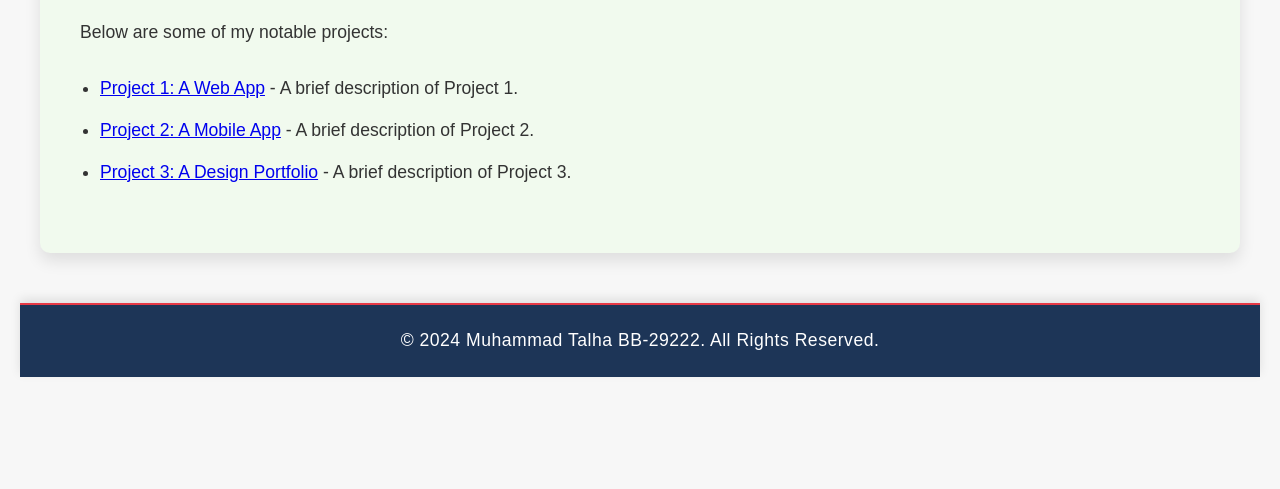
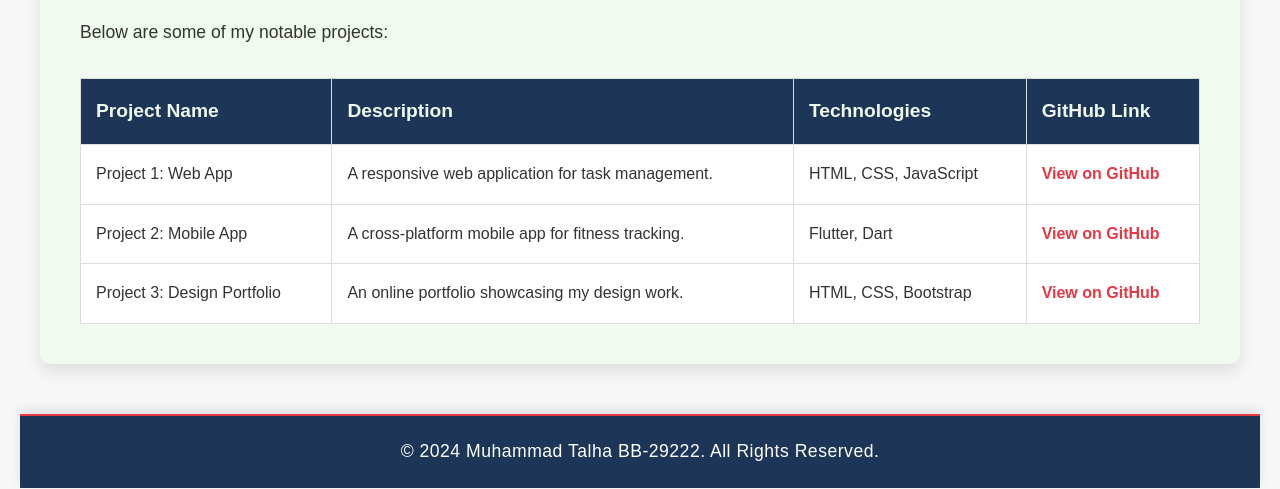
Before and after one commit to talha925/web-eng-assign, a plain HTML site: page projects.html in a window 1280 px wide. Shown: the part 311-800 px from the top of the page. Drawn offline with Linux system fonts and the light colour scheme.

Commit message:
Update projects.html

```diff
--- a/projects.html
+++ b/projects.html
@@ -20,11 +20,38 @@
     <main>
         <h2>Project Highlights</h2>
         <p>Below are some of my notable projects:</p>
-        <ul>
-            <li><a href="https://github.com/yourusername/project1">Project 1: A Web App</a> - A brief description of Project 1.</li>
-            <li><a href="https://github.com/yourusername/project2">Project 2: A Mobile App</a> - A brief description of Project 2.</li>
-            <li><a href="https://github.com/yourusername/project3">Project 3: A Design Portfolio</a> - A brief description of Project 3.</li>
-        </ul>
+
+        <!-- Table of Projects -->
+        <table border="1" cellspacing="0" cellpadding="10">
+            <thead>
+                <tr>
+                    <th>Project Name</th>
+                    <th>Description</th>
+                    <th>Technologies</th>
+                    <th>GitHub Link</th>
+                </tr>
+            </thead>
+            <tbody>
+                <tr>
+                    <td>Project 1: Web App</td>
+                    <td>A responsive web application for task management.</td>
+                    <td>HTML, CSS, JavaScript</td>
+                    <td><a href="https://github.com/yourusername/project1" target="_blank">View on GitHub</a></td>
+                </tr>
+                <tr>
+                    <td>Project 2: Mobile App</td>
+                    <td>A cross-platform mobile app for fitness tracking.</td>
+                    <td>Flutter, Dart</td>
+                    <td><a href="https://github.com/yourusername/project2" target="_blank">View on GitHub</a></td>
+                </tr>
+                <tr>
+                    <td>Project 3: Design Portfolio</td>
+                    <td>An online portfolio showcasing my design work.</td>
+                    <td>HTML, CSS, Bootstrap</td>
+                    <td><a href="https://github.com/yourusername/project3" target="_blank">View on GitHub</a></td>
+                </tr>
+            </tbody>
+        </table>
     </main>
     <footer>
         <p>&copy; 2024 Muhammad Talha BB-29222. All Rights Reserved.</p>
```
